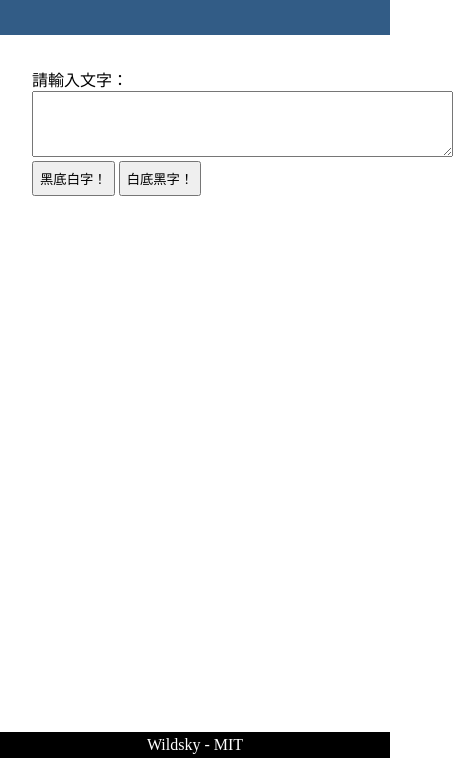
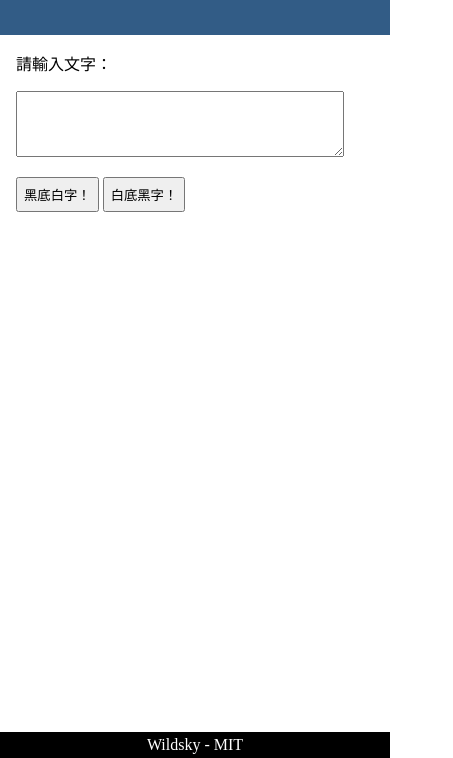
Before and after one commit to chickenlove/text2pic, a plain HTML site: page index.html in a window 390 px wide. Shown: the part 86-844 px from the top of the page, 453 px wide, since content can reach past the window. Drawn offline with nearby package versions, Linux system fonts and the light colour scheme; files that its build step writes are made by us from their sources.

Commit message:
Response for mobile phone

```diff
--- a/index.html
+++ b/index.html
@@ -3,6 +3,7 @@
 <head>
 	<meta charset="UTF-8">
 	<title>文字轉圖片</title>
+	<meta name="viewport" content="width=device-width, initial-scale=1.0">
 	<script src="vendor/html2canvas.js"></script>
 	<script src="photofinishing.js"></script>
 	<link rel="stylesheet" href="style.css">
--- a/style.scss
+++ b/style.scss
@@ -19,11 +19,16 @@ header {
 #main {
 	flex: 1;
 	padding: 2rem;
+	@media only screen and (max-width: 480px) {
+		padding: 1rem;
+	}
 
 	label {
 		display: block;
 	}
 	#shot {
+		margin: 1rem auto;
+		max-width: 90%;
 		outline-color: #fff;
 	}
 	.btn {
@@ -41,10 +46,15 @@ header {
 		word-break: break-all;
 	}
 	#photo {
+		margin: 1rem auto;
 		padding: 2rem;
+		@media only screen and (max-width: 480px) {
+			padding: 0;
+		}
 		img {
 			box-shadow: 2px 2px 5px rgba(0,0,0,.7);
 			margin: 0 auto;
+			max-width: 100%;
 		}
 	}
 }
```
